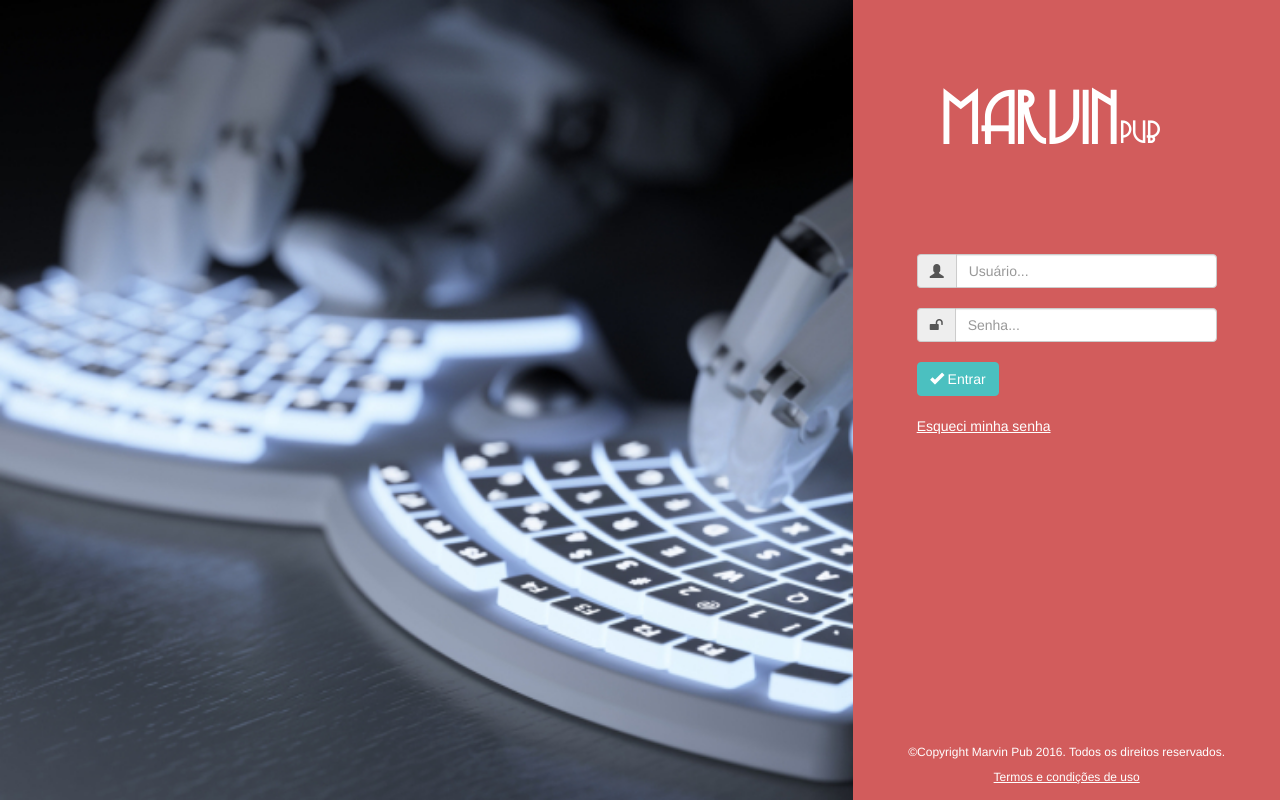
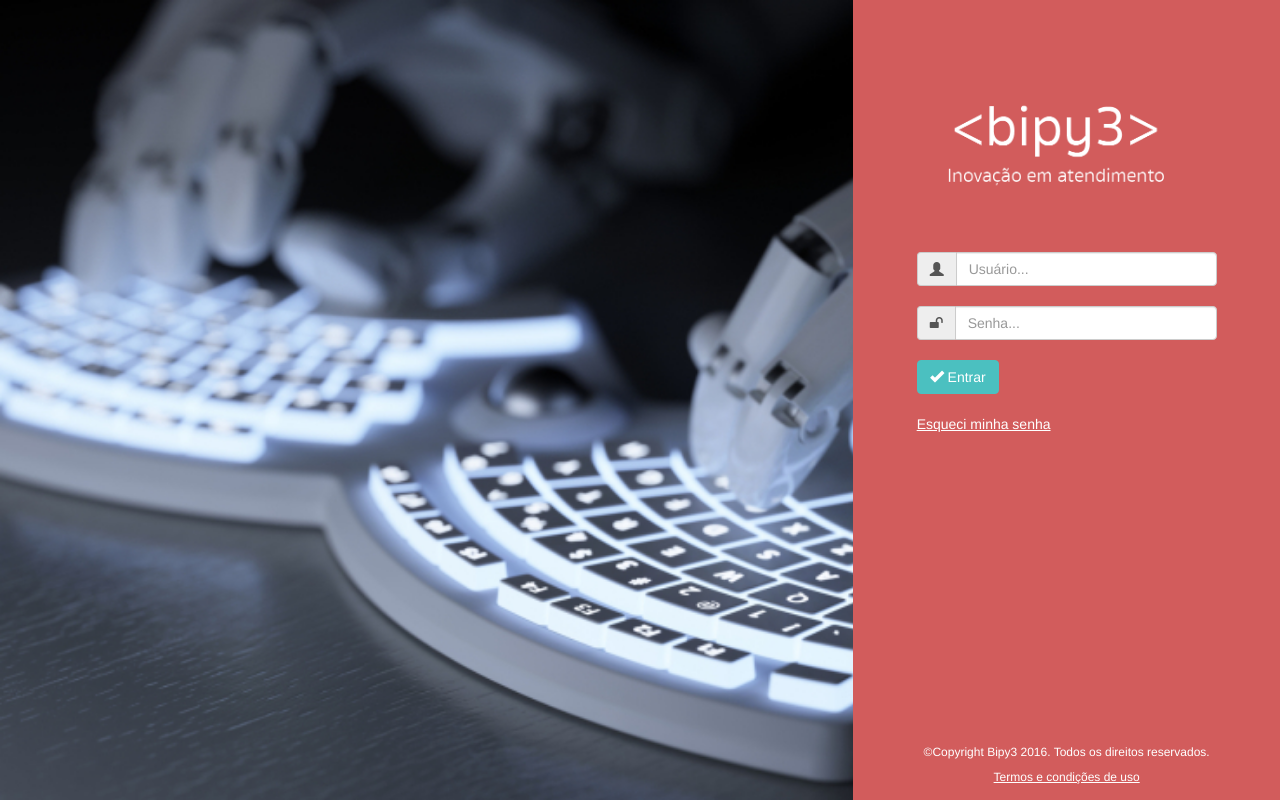
Before and after one commit to robertocsp/bipy3, a Django app: page / in a window 1280 px wide. Run offline with Django 3.2, Linux system fonts and the light colour scheme; some libraries are stand-ins or nearby versions.

Commit message:
Ajustes alteracao logo

```diff
--- a/bipy3/static/bipy3/css/style.css
+++ b/bipy3/static/bipy3/css/style.css
@@ -80,15 +80,20 @@ ul, li{
 }
 
 .navbar-header a img{
-    margin: -11px 0 0 0;
+    margin: -15px 0 0 0;
     float: left;
-    width: 29px;
-    height: 32px;
+    width: 108px;
+    height: 55px;
 }
 
 .navbar-header a span.menor{
     font-size: 20px;
     margin: 5px 0 0 0px;
+}
+
+.logo-login a img{
+    width: 438px;
+    margin-left: -105px;
 }
 
 .geral{
@@ -146,7 +151,7 @@ ul, li{
 }
 
 .form-login form{
-	margin: 95px auto 60px auto;
+	margin: 45px auto 60px auto;
     width: 300px;
 }
 
--- a/bipy3/templates/includes/layout.html
+++ b/bipy3/templates/includes/layout.html
@@ -4,7 +4,7 @@
     <meta charset="utf-8">
     <meta http-equiv="X-UA-Compatible" content="IE=edge">
     <meta name="viewport" content="width=device-width, initial-scale=1">
-    <title>Marvin Pub</title>
+    <title>Bipy3 - Inovacao em atendimento</title>
 
     <link href="../../static/bipy3/css/bootstrap.min.css" rel="stylesheet">
     <link rel="stylesheet" href="../../static/bipy3/css/jquery-ui.css">
@@ -36,7 +36,7 @@
             <span class="icon-bar"></span>
             <span class="icon-bar"></span>
           </button>
-          <a class="navbar-brand" href="/"><span style="color:rgba(75,192,192,1);"><strong>M</strong></span><span style="color:#d25c5c;" class="menor"> Pub</span></a>
+          <a class="navbar-brand" href="/"><img src="../static/bipy3/img/logo-header.png" /></a>
         </div>
         <div class="collapse navbar-collapse" id="bs-example-navbar-collapse-1">
           <ul class="nav navbar-nav">
--- a/bipy3/templates/includes/layout_no_header.html
+++ b/bipy3/templates/includes/layout_no_header.html
@@ -4,7 +4,7 @@
     <meta charset="utf-8">
     <meta http-equiv="X-UA-Compatible" content="IE=edge">
     <meta name="viewport" content="width=device-width, initial-scale=1">
-    <title>Marvin Pub</title>
+    <title>Bipy3 - Inovacao em atendimento</title>
 
     <link href="../../static/bipy3/css/bootstrap.min.css" rel="stylesheet">
     <link id="bsdp-css" href="../../static/bipy3/css/bootstrap-datepicker3.min.css" rel="stylesheet">
--- a/bipy3/templates/login.html
+++ b/bipy3/templates/login.html
@@ -7,8 +7,8 @@
 
       </div>
       <div class="col-md-4 right-login">
-        <div class="col-md-12">
-            <h1><span>Marvin</span><span>Pub</span></h1>
+        <div class="col-md-12 logo-login">
+            <h1><a href="/"><img src="../static/bipy3/img/logo_maior_login.png" /></a></h1>
         </div>
         <div class="col-md-12 form-login">
             <!--<form action="index.html">-->
@@ -29,7 +29,7 @@
             </form>
         </div>
         <footer>
-          <p>©Copyright Marvin Pub 2016. Todos os direitos reservados. <br /><a href="#">Termos e condições de uso</a></p>
+          <p>©Copyright Bipy3 2016. Todos os direitos reservados. <br /><a href="#">Termos e condições de uso</a></p>
       </footer>
       </div>
     </div>
```
Also changed, not shown: bipy3/static/bipy3/img/logo-header.png (added), bipy3/static/bipy3/img/logo_maior_login.png (added).
